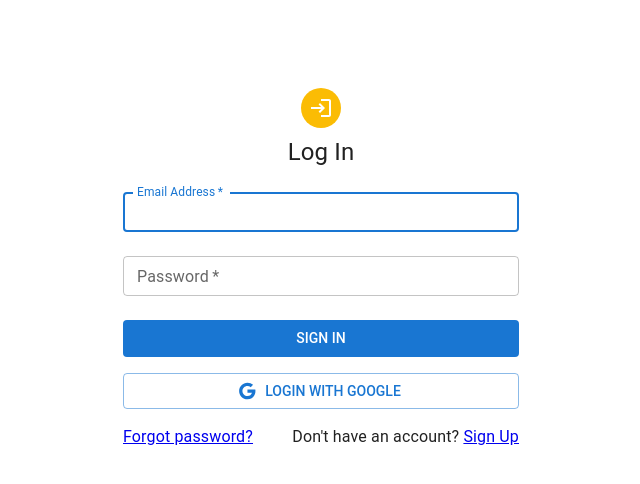
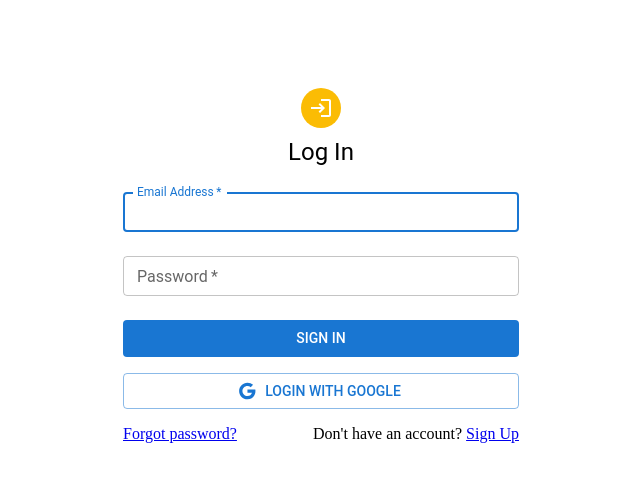
Before and after one commit to anuragroy17/notes-app, a React (Create React App) app: page / in a window 1280 px wide. Shown: the top 484 px of the page, without its empty margins (319-959 px from the left). Built offline with nearby package versions, Linux system fonts and the light colour scheme; no server answers.

Commit message:
fix gap issue

```diff
--- a/src/App.js
+++ b/src/App.js
@@ -8,8 +8,6 @@ import { theme } from './shared/ui-themes.js';
 
 const App = () => {
   return (
-    <Container component="main">
-      <CssBaseline />
     <ThemeProvider theme={theme}>
       <Router>
         <Routes>
@@ -20,7 +18,6 @@ const App = () => {
         </Routes>
       </Router>
     </ThemeProvider>
-    </Container>
   );
 };
 
```
Lines whose indentation alone changed are shown as unchanged.
